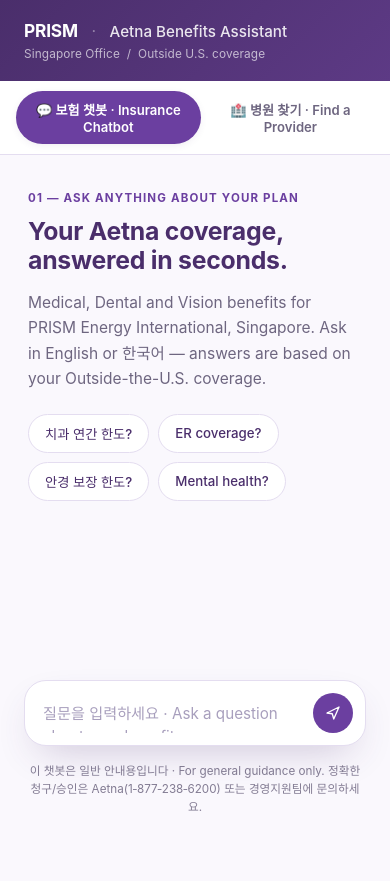
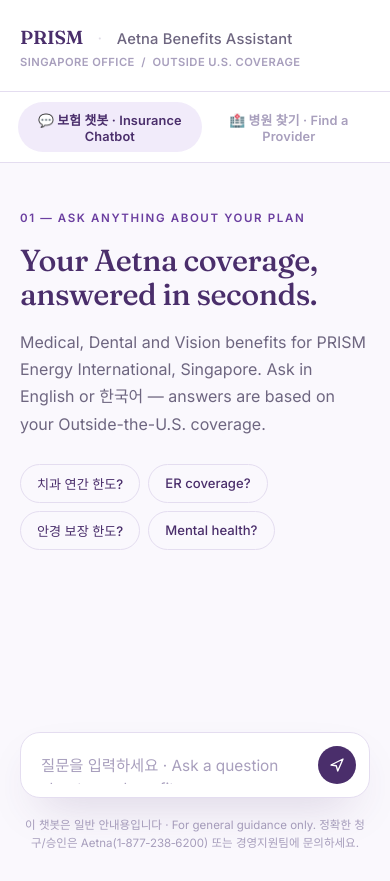
Before and after one commit to prismenergy0505/Aetna-insurance-chatbot, a website: page index.html in a window 390 px wide. Before the commit the page ends 844 px from the top, so only its background shows below. Drawn offline with nearby package versions, Linux system fonts and the light colour scheme.

Commit message:
Update style.css

```diff
--- a/style.css
+++ b/style.css
@@ -1,7 +1,7 @@
 /* ============================================
    PRISM Aetna Benefits Assistant
-   Aetna International–inspired: violet, clean
-   card surfaces, soft elevation, confident sans.
+   Editorial redesign: Fraunces display serif +
+   Inter body, generous whitespace, refined violet.
    ============================================ */
 
 :root {
@@ -12,7 +12,7 @@
   --violet-line: #e4ddf0;
   --mist: #faf8fd;
   --surface: #ffffff;
-  --ink: #2a2433;
+  --ink: #211c2b;
   --ink-soft: #6e6680;
   --ink-faint: #a89fbd;
   --mint: #2f8f6e;
@@ -20,17 +20,17 @@
   --error: #b5483a;
   --error-soft: #fbeae6;
 
-  --radius-sm: 10px;
-  --radius-md: 16px;
-  --radius-lg: 22px;
+  --radius-sm: 8px;
+  --radius-md: 14px;
+  --radius-lg: 20px;
   --radius-pill: 999px;
 
-  --shadow-sm: 0 2px 8px -2px rgba(74, 46, 107, 0.12);
-  --shadow-md: 0 12px 32px -12px rgba(74, 46, 107, 0.22);
-  --shadow-lift: 0 16px 40px -16px rgba(74, 46, 107, 0.3);
+  --shadow-sm: 0 1px 3px rgba(74, 46, 107, 0.08);
+  --shadow-md: 0 8px 24px -8px rgba(74, 46, 107, 0.16);
+  --shadow-lift: 0 20px 48px -20px rgba(74, 46, 107, 0.28);
 
-  --font-display: "SF Pro Display", -apple-system, BlinkMacSystemFont, "Segoe UI", "Noto Sans KR", sans-serif;
-  --font-body: -apple-system, BlinkMacSystemFont, "Segoe UI", "Noto Sans KR", sans-serif;
+  --font-display: "Fraunces", "Noto Serif KR", Georgia, serif;
+  --font-body: "Inter", -apple-system, BlinkMacSystemFont, "Noto Sans KR", sans-serif;
 }
 
 * { box-sizing: border-box; }
@@ -42,6 +42,7 @@
   color: var(--ink);
   font-family: var(--font-body);
   -webkit-font-smoothing: antialiased;
+  -moz-osx-font-smoothing: grayscale;
 }
 
 .app {
@@ -53,15 +54,14 @@
 /* ---------- Topbar ---------- */
 
 .topbar {
-  background: var(--violet-deep);
-  background: linear-gradient(135deg, var(--violet-deep) 0%, #5d3a85 100%);
-  color: #ffffff;
+  background: var(--surface);
+  border-bottom: 1px solid var(--violet-line);
 }
 
 .topbar-inner {
-  max-width: 820px;
+  max-width: 760px;
   margin: 0 auto;
-  padding: 20px 24px;
+  padding: 26px 28px 22px;
   display: flex;
   align-items: baseline;
   justify-content: space-between;
@@ -71,29 +71,34 @@
 
 .brand-mark {
   font-family: var(--font-display);
-  font-weight: 700;
+  font-weight: 600;
   letter-spacing: -0.01em;
-  font-size: 1.08rem;
+  font-size: 1.18rem;
+  color: var(--violet-deep);
 }
 
 .brand-divider {
-  margin: 0 9px;
-  opacity: 0.4;
+  margin: 0 10px;
+  opacity: 0.35;
+  color: var(--ink-faint);
 }
 
 .brand-sub {
-  font-size: 0.95rem;
-  opacity: 0.88;
+  font-size: 0.92rem;
+  color: var(--ink-soft);
   font-weight: 500;
+  letter-spacing: 0.01em;
 }
 
 .brand-tag {
-  font-size: 0.74rem;
-  opacity: 0.65;
-  letter-spacing: 0.01em;
+  font-size: 0.7rem;
+  color: var(--ink-faint);
+  letter-spacing: 0.04em;
+  text-transform: uppercase;
+  font-weight: 600;
 }
 
-/* ---------- Tabbar: pill segmented control ---------- */
+/* ---------- Tabbar ---------- */
 
 .tabbar {
   background: var(--surface);
@@ -104,14 +109,11 @@
 }
 
 .tabbar-inner {
-  max-width: 820px;
+  max-width: 760px;
   margin: 0 auto;
-  padding: 14px 24px;
+  padding: 12px 28px;
   display: flex;
-}
-
-.tabbar-inner {
-  position: relative;
+  gap: 4px;
 }
 
 .tab-btn {
@@ -119,10 +121,11 @@
   border: none;
   background: transparent;
   font-family: var(--font-body);
-  font-size: 0.88rem;
+  font-size: 0.85rem;
   font-weight: 600;
-  color: var(--ink-soft);
-  padding: 10px 18px;
+  letter-spacing: 0.01em;
+  color: var(--ink-faint);
+  padding: 9px 16px;
   border-radius: var(--radius-pill);
   cursor: pointer;
   transition: color 0.2s ease, background 0.2s ease;
@@ -137,13 +140,8 @@
 }
 
 .tab-btn.active {
-  color: #ffffff;
-  background: var(--violet);
-  box-shadow: var(--shadow-sm);
-}
-
-.tab-btn.active:hover {
-  background: var(--violet-hover);
+  color: var(--violet-deep);
+  background: var(--violet-soft);
 }
 
 /* ---------- Shell ---------- */
@@ -151,10 +149,10 @@
 .chat-shell,
 .providers-shell {
   flex: 1;
-  max-width: 820px;
+  max-width: 760px;
   width: 100%;
   margin: 0 auto;
-  padding: 32px 24px 28px;
+  padding: 48px 28px 28px;
   display: flex;
   flex-direction: column;
 }
@@ -163,61 +161,62 @@
 
 .intro,
 .providers-intro {
-  padding: 4px 4px 28px;
-  margin-bottom: 8px;
+  padding: 0 0 36px;
+  margin-bottom: 4px;
 }
 
 .eyebrow {
   font-size: 0.72rem;
-  letter-spacing: 0.1em;
+  letter-spacing: 0.14em;
   text-transform: uppercase;
   color: var(--violet);
-  font-weight: 700;
-  margin: 0 0 12px;
+  font-weight: 600;
+  margin: 0 0 18px;
+  font-family: var(--font-body);
 }
 
 .intro h1,
 .providers-intro h1 {
   font-family: var(--font-display);
-  font-size: 2.1rem;
-  line-height: 1.18;
-  margin: 0 0 14px;
+  font-size: 2.6rem;
+  line-height: 1.12;
+  margin: 0 0 18px;
   color: var(--violet-deep);
-  font-weight: 700;
-  letter-spacing: -0.01em;
+  font-weight: 500;
+  letter-spacing: -0.015em;
 }
 
 .intro-copy {
-  font-size: 0.97rem;
+  font-size: 1rem;
   color: var(--ink-soft);
-  line-height: 1.65;
-  max-width: 560px;
-  margin: 0 0 22px;
+  line-height: 1.7;
+  max-width: 520px;
+  margin: 0 0 26px;
+  font-weight: 400;
 }
 
 .suggestion-row {
   display: flex;
   flex-wrap: wrap;
-  gap: 9px;
+  gap: 8px;
 }
 
 .suggestion-chip {
-  background: var(--surface);
+  background: transparent;
   border: 1px solid var(--violet-line);
   color: var(--violet-deep);
-  font-size: 0.83rem;
+  font-size: 0.82rem;
   font-weight: 500;
   padding: 9px 16px;
   border-radius: var(--radius-pill);
   cursor: pointer;
   font-family: var(--font-body);
-  transition: border-color 0.15s ease, transform 0.1s ease, box-shadow 0.15s ease;
+  transition: border-color 0.15s ease, background 0.15s ease;
 }
 
 .suggestion-chip:hover {
   border-color: var(--violet);
-  box-shadow: var(--shadow-sm);
-  transform: translateY(-1px);
+  background: var(--violet-soft);
 }
 
 /* ---------- Thread ---------- */
@@ -226,7 +225,7 @@
   flex: 1;
   display: flex;
   flex-direction: column;
-  gap: 16px;
+  gap: 18px;
   min-height: 120px;
 }
 
@@ -247,41 +246,40 @@
 }
 
 .bubble {
-  padding: 13px 17px;
+  padding: 14px 18px;
   border-radius: var(--radius-md);
-  font-size: 0.95rem;
-  line-height: 1.58;
+  font-size: 0.96rem;
+  line-height: 1.62;
   white-space: pre-wrap;
 }
 
 .msg-user .bubble {
-  background: var(--violet);
+  background: var(--violet-deep);
   color: #ffffff;
-  border-bottom-right-radius: 6px;
+  border-bottom-right-radius: 4px;
   max-width: 78%;
-  box-shadow: var(--shadow-sm);
 }
 
 .msg-bot .bubble {
   background: var(--surface);
   border: 1px solid var(--violet-line);
   color: var(--ink);
-  border-bottom-left-radius: 6px;
-  max-width: 86%;
+  border-bottom-left-radius: 4px;
+  max-width: 88%;
   box-shadow: var(--shadow-sm);
 }
 
 .msg-bot .avatar {
-  width: 32px;
-  height: 32px;
+  width: 30px;
+  height: 30px;
   border-radius: 50%;
-  background: var(--violet-soft);
-  color: var(--violet-deep);
+  background: var(--violet-deep);
+  color: #ffffff;
   display: flex;
   align-items: center;
   justify-content: center;
-  font-size: 0.7rem;
-  font-weight: 700;
+  font-size: 0.68rem;
+  font-weight: 600;
   flex-shrink: 0;
   font-family: var(--font-display);
 }
@@ -296,7 +294,7 @@
   display: flex;
   gap: 4px;
   align-items: center;
-  padding: 15px 17px;
+  padding: 16px 18px;
 }
 
 .typing-dot {
@@ -322,13 +320,18 @@
   align-items: flex-end;
   gap: 10px;
   background: var(--surface);
-  border: 1px solid var(--violet-line);
+  border: 1.5px solid var(--violet-line);
   border-radius: var(--radius-lg);
-  padding: 12px 12px 12px 18px;
-  margin-top: 20px;
+  padding: 13px 13px 13px 20px;
+  margin-top: 22px;
   position: sticky;
   bottom: 16px;
   box-shadow: var(--shadow-lift);
+  transition: border-color 0.15s ease;
+}
+
+.composer:focus-within {
+  border-color: var(--violet);
 }
 
 .composer-input {
@@ -338,7 +341,7 @@
   resize: none;
   background: transparent;
   font-family: var(--font-body);
-  font-size: 0.95rem;
+  font-size: 0.96rem;
   line-height: 1.5;
   color: var(--ink);
   max-height: 120px;
@@ -351,11 +354,11 @@
 
 .composer-send {
   flex-shrink: 0;
-  width: 40px;
-  height: 40px;
+  width: 38px;
+  height: 38px;
   border-radius: 50%;
   border: none;
-  background: var(--violet);
+  background: var(--violet-deep);
   color: #ffffff;
   display: flex;
   align-items: center;
@@ -369,7 +372,7 @@
 }
 
 .composer-send:disabled {
-  opacity: 0.5;
+  opacity: 0.4;
   cursor: not-allowed;
 }
 
@@ -381,11 +384,11 @@
 
 .disclaimer {
   text-align: center;
-  font-size: 0.73rem;
-  color: var(--ink-soft);
-  opacity: 0.85;
-  margin: 16px 4px 0;
-  line-height: 1.55;
+  font-size: 0.72rem;
+  color: var(--ink-faint);
+  margin: 18px 4px 0;
+  line-height: 1.6;
+  font-weight: 400;
 }
 
 /* ============================================
@@ -395,7 +398,7 @@
 .country-tabs {
   display: flex;
   gap: 8px;
-  margin-bottom: 22px;
+  margin-bottom: 26px;
   flex-wrap: wrap;
 }
 
@@ -405,7 +408,7 @@
   background: var(--surface);
   color: var(--ink-soft);
   font-family: var(--font-body);
-  font-size: 0.87rem;
+  font-size: 0.86rem;
   font-weight: 600;
   padding: 10px 18px;
   border-radius: var(--radius-pill);
@@ -419,30 +422,29 @@
 }
 
 .country-tab.active {
-  background: var(--violet);
-  border-color: var(--violet);
+  background: var(--violet-deep);
+  border-color: var(--violet-deep);
   color: #ffffff;
-  box-shadow: var(--shadow-sm);
 }
 
 .provider-filters {
   display: grid;
   grid-template-columns: 1.4fr 1fr 1fr;
   gap: 10px;
-  margin-bottom: 16px;
+  margin-bottom: 18px;
 }
 
 .provider-search-input,
 .provider-filter-select {
   font-family: var(--font-body);
-  font-size: 0.9rem;
+  font-size: 0.89rem;
   color: var(--ink);
   background: var(--surface);
   border: 1px solid var(--violet-line);
   border-radius: var(--radius-sm);
   padding: 11px 14px;
   outline: none;
-  transition: border-color 0.15s ease, box-shadow 0.15s ease;
+  transition: border-color 0.15s ease;
 }
 
 .provider-search-input::placeholder {
@@ -452,49 +454,50 @@
 .provider-search-input:focus,
 .provider-filter-select:focus {
   border-color: var(--violet);
-  box-shadow: 0 0 0 3px var(--violet-soft);
 }
 
 .provider-count {
-  font-size: 0.82rem;
+  font-size: 0.81rem;
   color: var(--mint);
   font-weight: 600;
-  margin: 4px 2px 18px;
+  margin: 2px 2px 20px;
+  letter-spacing: 0.01em;
 }
 
 .provider-list {
   display: flex;
   flex-direction: column;
-  gap: 12px;
+  gap: 1px;
+  border: 1px solid var(--violet-line);
+  border-radius: var(--radius-md);
+  overflow: hidden;
+  background: var(--violet-line);
 }
 
 .provider-card {
   background: var(--surface);
-  border: 1px solid var(--violet-line);
-  border-radius: var(--radius-md);
-  padding: 18px 20px;
-  transition: border-color 0.18s ease, box-shadow 0.18s ease, transform 0.12s ease;
+  padding: 20px 22px;
+  transition: background 0.15s ease;
 }
 
 .provider-card:hover {
-  border-color: var(--violet);
-  box-shadow: var(--shadow-md);
-  transform: translateY(-1px);
+  background: var(--violet-soft);
 }
 
 .provider-name {
   font-family: var(--font-display);
-  font-weight: 700;
-  font-size: 1rem;
+  font-weight: 600;
+  font-size: 1.05rem;
   color: var(--violet-deep);
-  margin: 0 0 6px;
+  margin: 0 0 7px;
+  letter-spacing: -0.005em;
 }
 
 .provider-address {
   font-size: 0.86rem;
   color: var(--ink-soft);
-  line-height: 1.5;
-  margin: 0 0 10px;
+  line-height: 1.55;
+  margin: 0 0 11px;
 }
 
 .provider-meta {
@@ -507,7 +510,7 @@
 .provider-tag {
   display: inline-flex;
   align-items: center;
-  font-size: 0.76rem;
+  font-size: 0.74rem;
   font-weight: 600;
   padding: 4px 11px;
   border-radius: var(--radius-pill);
@@ -535,45 +538,10 @@
   text-align: center;
   color: var(--ink-soft);
   font-size: 0.9rem;
-  padding: 48px 20px;
+  padding: 56px 20px;
   background: var(--surface);
   border: 1px dashed var(--violet-line);
   border-radius: var(--radius-md);
-}
-
-/* ---------- Responsive ---------- */
-
-@media (max-width: 640px) {
-  .intro h1,
-  .providers-intro h1 { font-size: 1.55rem; }
-  .msg-user .bubble, .msg-bot .bubble { max-width: 92%; }
-  .composer { bottom: 10px; }
-  .provider-filters {
-    grid-template-columns: 1fr;
-  }
-  .tabbar-inner { padding: 10px 16px; gap: 6px; }
-  .tab-btn { font-size: 0.82rem; padding: 9px 14px; }
-}
-
-/* ---------- Reduced motion ---------- */
-
-@media (prefers-reduced-motion: reduce) {
-  .msg { animation: none; }
-  .typing-dot { animation: none; opacity: 0.6; }
-  .provider-card { transition: none; }
-}
-
-/* ---------- Focus visibility ---------- */
-
-.suggestion-chip:focus-visible,
-.composer-send:focus-visible,
-.composer-input:focus-visible,
-.tab-btn:focus-visible,
-.country-tab:focus-visible,
-.provider-search-input:focus-visible,
-.provider-filter-select:focus-visible {
-  outline: 2px solid var(--violet);
-  outline-offset: 2px;
 }
 
 /* ============================================
@@ -609,8 +577,8 @@
 .bubble table {
   width: 100%;
   border-collapse: collapse;
-  margin: 10px 0;
-  font-size: 0.88rem;
+  margin: 12px 0;
+  font-size: 0.87rem;
   border-radius: var(--radius-sm);
   overflow: hidden;
   border: 1px solid var(--violet-line);
@@ -619,7 +587,7 @@
 .bubble th,
 .bubble td {
   text-align: left;
-  padding: 9px 12px;
+  padding: 10px 13px;
   border-bottom: 1px solid var(--violet-line);
 }
 
@@ -627,7 +595,8 @@
   background: var(--violet-soft);
   color: var(--violet-deep);
   font-weight: 700;
-  font-size: 0.83rem;
+  font-size: 0.8rem;
+  letter-spacing: 0.01em;
 }
 
 .bubble tr:last-child td {
@@ -652,7 +621,6 @@
   text-decoration: underline;
 }
 
-/* 사용자 말풍선(흰 텍스트)에서도 표가 들어갈 경우 대비 */
 .msg-user .bubble table {
   border-color: rgba(255, 255, 255, 0.35);
 }
@@ -667,3 +635,38 @@
 .msg-user .bubble strong {
   color: #ffffff;
 }
+
+/* ---------- Responsive ---------- */
+
+@media (max-width: 640px) {
+  .intro h1,
+  .providers-intro h1 { font-size: 1.9rem; }
+  .msg-user .bubble, .msg-bot .bubble { max-width: 92%; }
+  .composer { bottom: 10px; }
+  .provider-filters {
+    grid-template-columns: 1fr;
+  }
+  .tabbar-inner { padding: 10px 18px; gap: 4px; }
+  .tab-btn { font-size: 0.8rem; padding: 8px 13px; }
+  .topbar-inner, .chat-shell, .providers-shell { padding-left: 20px; padding-right: 20px; }
+}
+
+/* ---------- Reduced motion ---------- */
+
+@media (prefers-reduced-motion: reduce) {
+  .msg { animation: none; }
+  .typing-dot { animation: none; opacity: 0.6; }
+}
+
+/* ---------- Focus visibility ---------- */
+
+.suggestion-chip:focus-visible,
+.composer-send:focus-visible,
+.composer-input:focus-visible,
+.tab-btn:focus-visible,
+.country-tab:focus-visible,
+.provider-search-input:focus-visible,
+.provider-filter-select:focus-visible {
+  outline: 2px solid var(--violet);
+  outline-offset: 2px;
+}
```
